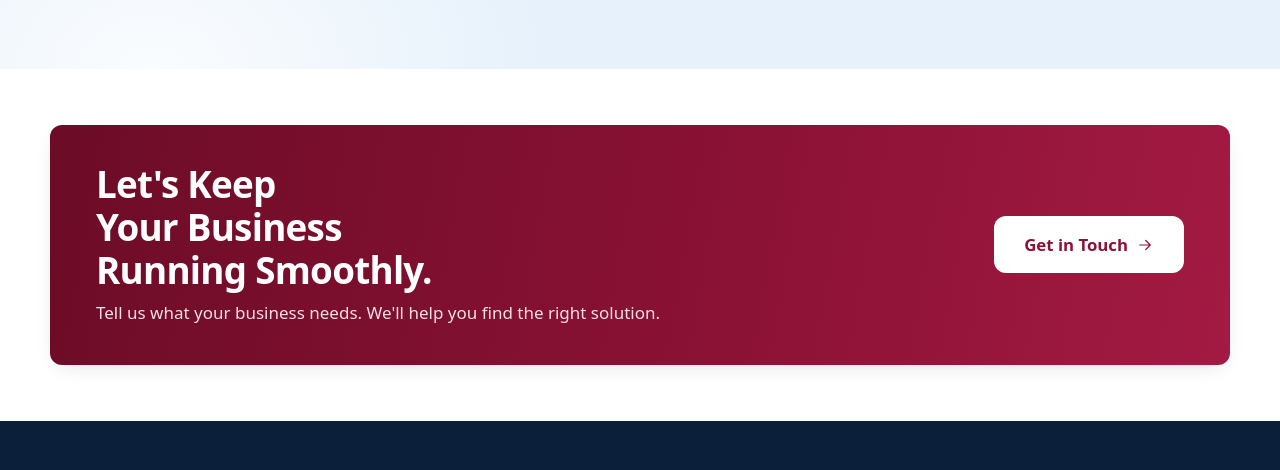
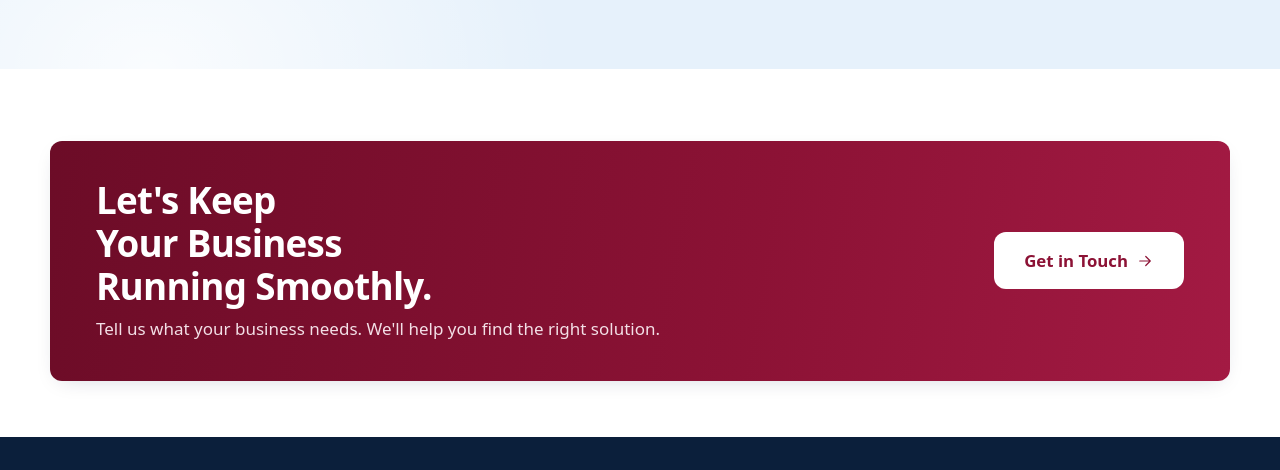
Before and after one commit to jorjamandy/rs-computer-solutions, an Astro site: page / in a window 1280 px wide. Shown: the part 2857-3327 px from the top of the page. Built offline with nearby package versions, Linux system fonts and the light colour scheme; Astro itself is replaced by a stand-in of ours.

Commit message:
Space between the RS Difference section and the contact banner
Co-Authored-By: Claude Opus 5.5 <noreply@anthropic.com>

```diff
--- a/src/styles/global.css
+++ b/src/styles/global.css
@@ -161,7 +161,7 @@ a.card:hover { transform: translateY(-3px); box-shadow: 0 14px 30px -14px rgba(1
 
 /* CTA */
 .cta-wrap { padding: 0 0 56px; }
-.tint + .cta-wrap { padding-top: 56px; }
+.tint + .cta-wrap, .tint + script + .cta-wrap { padding-top: 72px; }
 .cta { display: flex; align-items: center; justify-content: space-between; gap: 24px; flex-wrap: wrap; border-radius: 18px; background: linear-gradient(100deg, var(--maroon-dark), var(--maroon) 60%, #a31a43); color: #fff; border-radius: var(--radius); padding: 38px 46px; box-shadow: var(--shadow); }
 .cta h2 { color: #fff; font-size: clamp(1.5rem, 2.9vw, 2.3rem); max-width: 18ch; }
 .cta-light h2 { max-width: none; }
```
